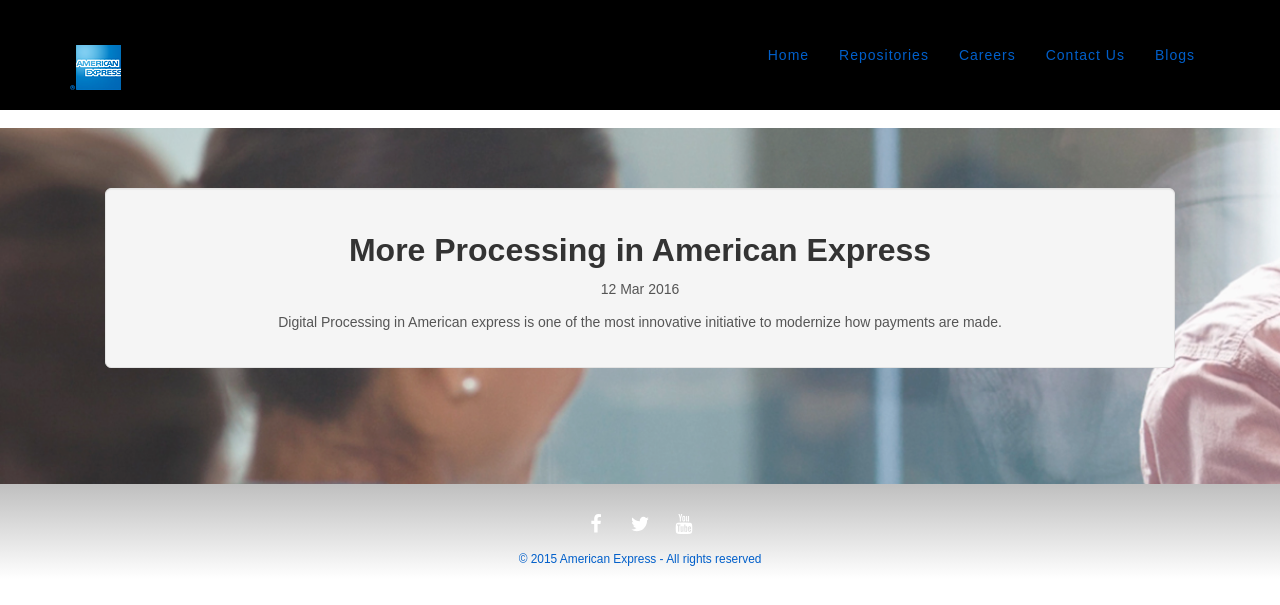
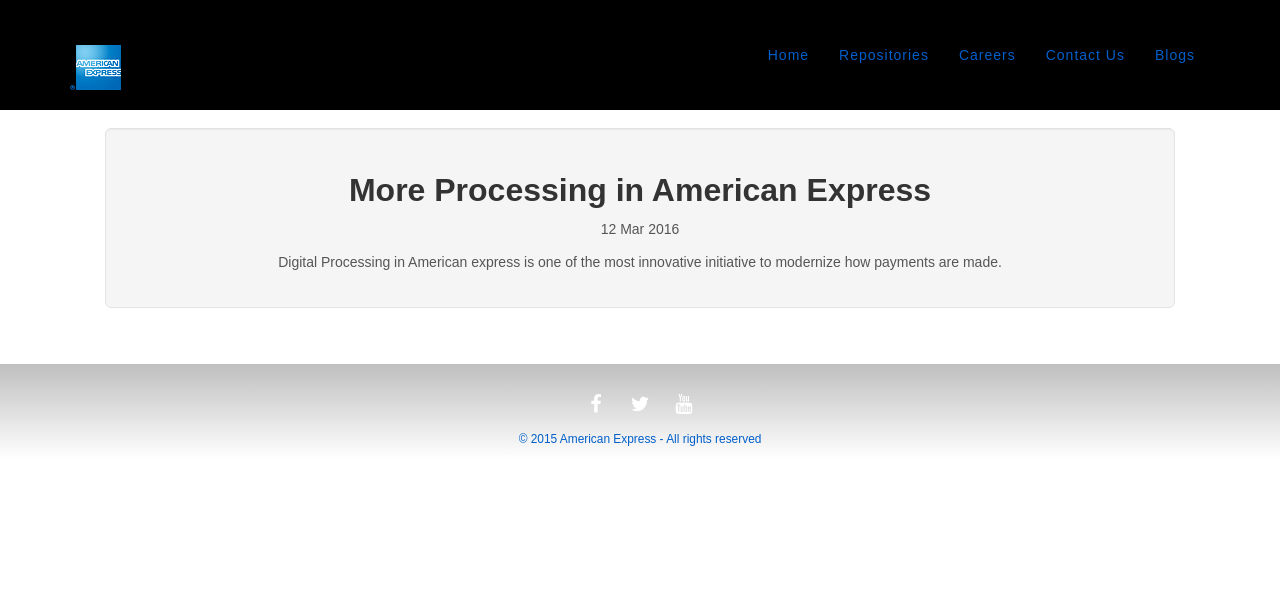
Before and after one commit to tuhingupta/tuhingupta.github.io, a Jekyll site: the page built from _posts/blogs/2016-03-12-another-processing.markdown, in a window 1280 px wide. Shown: the top 605 px of the page. Built offline with Jekyll 4.4.1, drawn with Linux system fonts in a browser that asks for light colours; nearby versions of some CDN libraries.

Commit message:
parallax was removed form the blogs link

```diff
--- a/_layouts/page.html
+++ b/_layouts/page.html
@@ -2,20 +2,11 @@
 layout: default
 ---
 <section id="postsection" >
-	<div class="amexparallax parallax" style="background-image: url('{{ site.baseurl }}/img/{{ site.amexparallax.parallax_img }}');">
-		<div class="overlay-container">
-			<div class="overlay"></div>
 	<div class="container-fluid">
 		<div class="post well well-lg">
-
             <h1>{{ page.title }}</h1>
 			<span>{{ page.date | date_to_string }}</span>
-
-
             <p>{{ page.content }}</p>
-
-				</div>
-			</div>
         </div>
 	</div>
 </section>
```
Lines whose indentation alone changed are shown as unchanged.
